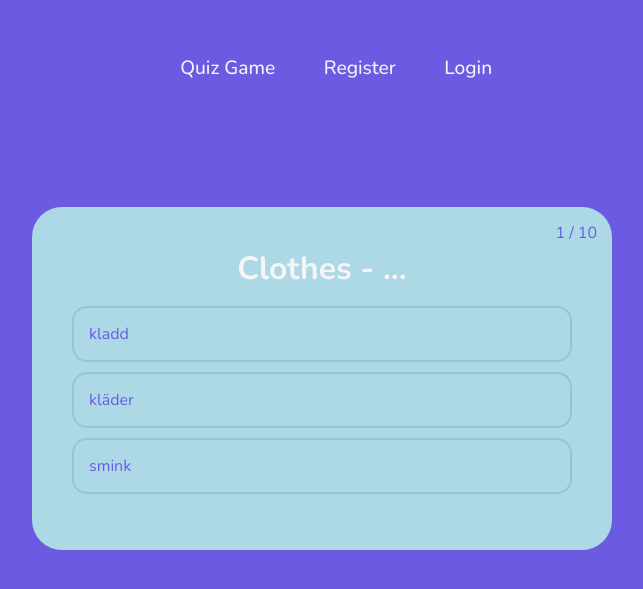
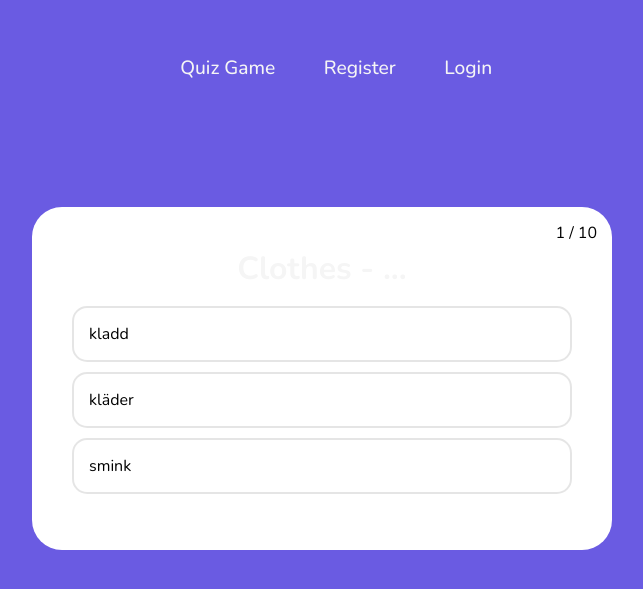
Before and after one commit to MegumiOhara/Group11_assignment_quiz_game, a React (Create React App) app: page /apptanja in a window 1280 px wide. Shown: the part 103-692 px from the top of the page, without its empty margins (318-961 px from the left). Built offline with nearby package versions, Linux system fonts and the light colour scheme.

Commit message:
modified indexTanja.css

```diff
--- a/src/indexTanja.css
+++ b/src/indexTanja.css
@@ -14,6 +14,7 @@ body {
 
 .container {
   display: flex;
+  flex-direction: row;
   align-items: center;
   justify-content: center;
   max-width: 1420px;
@@ -24,9 +25,9 @@ body {
   width: 500px;
   border-radius: 30px;
   padding: 40px;
-  background-color: lightblue;
+  background-color: #fff;
   position: relative;
-  color: #6a5be2;
+
 
   .cauntResult {
     position: absolute;
```
